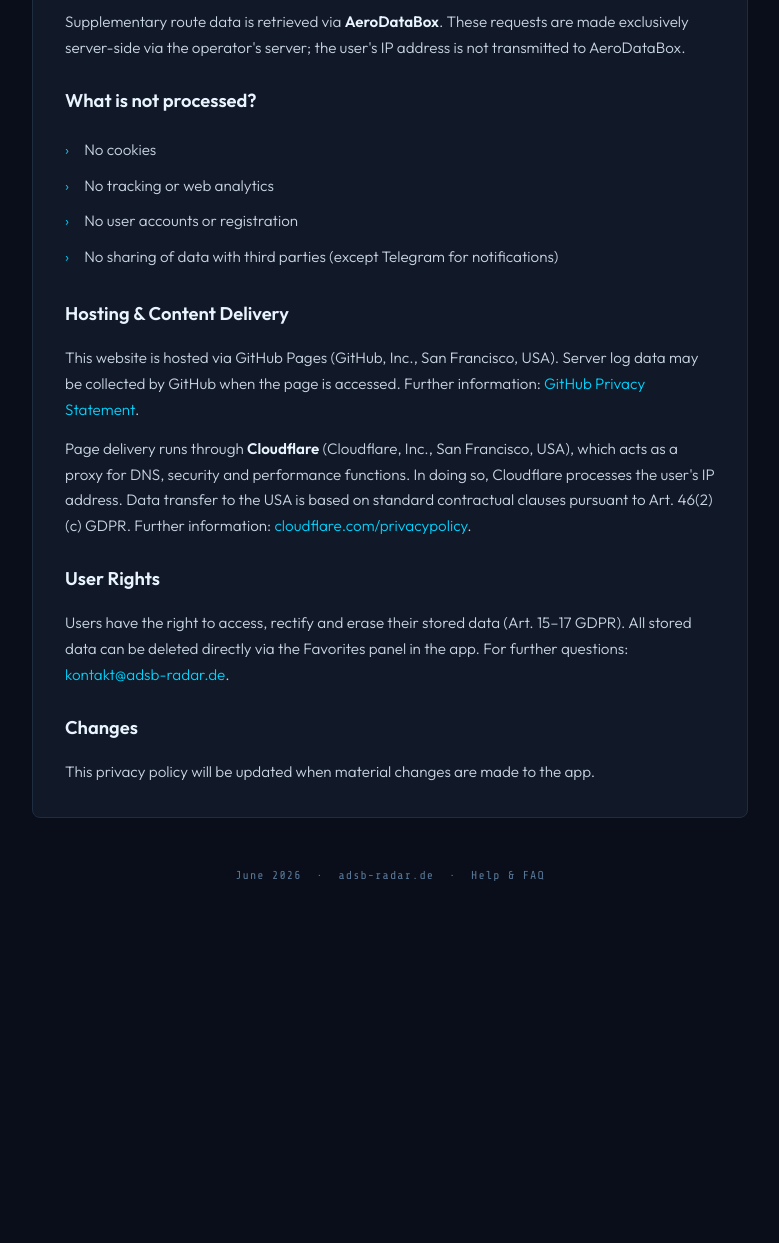
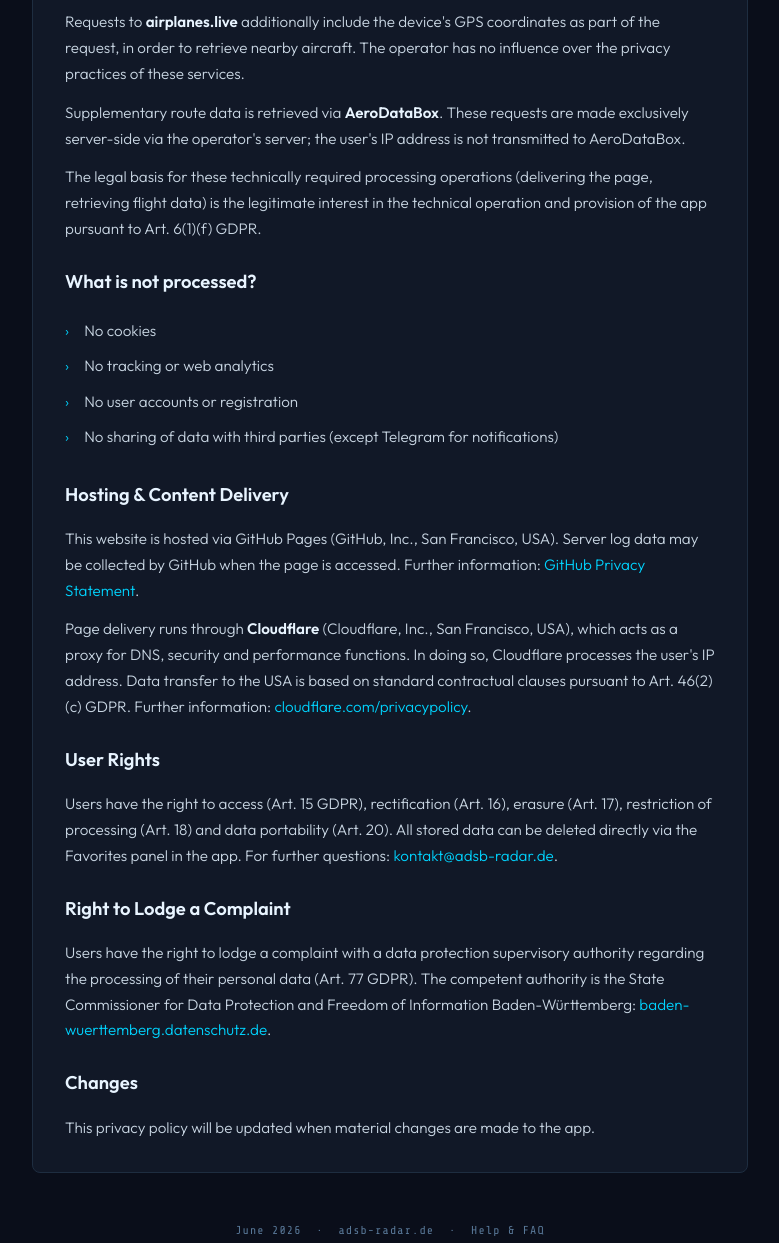
Before and after one commit to Mortlord/adsb-radar-public, a plain HTML site: page legal_en.html in a window 1280 px wide. Shown: the part 2259-3502 px from the top of the page, without its empty margins (250-1029 px from the left). Before the commit the page ends 3225 px from the top, so only its background shows below. Drawn offline with nearby package versions, Linux system fonts and the light colour scheme.

Commit message:
Add files via upload

```diff
--- a/legal_en.html
+++ b/legal_en.html
@@ -280,6 +280,7 @@
       <span class="tag">Configured radius</span>
     </div>
     <p>Legal basis: Consent pursuant to Art. 6(1)(a) GDPR, given by actively saving data in the app. Data is used solely for delivering Telegram notifications and is not shared with third parties.</p>
+    <p>Consent can be withdrawn at any time with effect for the future by deleting the stored data via the Favorites panel in the app. The lawfulness of processing carried out before withdrawal remains unaffected.</p>
     <p>The server is operated via <strong style="color:var(--heading)">Railway</strong> (Railway Corp., San Francisco, USA). Data transfer to the USA is based on standard contractual clauses pursuant to Art. 46(2)(c) GDPR. Further information: <a href="https://railway.app/legal/privacy" target="_blank">railway.app/legal/privacy</a>.</p>
     <p>Notifications are delivered via the <strong style="color:var(--heading)">Telegram Bot API</strong> (Telegram FZ LLC, Dubai, UAE). Further information: <a href="https://telegram.org/privacy" target="_blank">telegram.org/privacy</a>.</p>
     <p>Stored data is automatically deleted after 30 days of inactivity. Immediate deletion is available at any time via the Favorites panel in the app.</p>
@@ -296,6 +297,7 @@
     </div>
     <p>Requests to <strong style="color:var(--heading)">airplanes.live</strong> additionally include the device's GPS coordinates as part of the request, in order to retrieve nearby aircraft. The operator has no influence over the privacy practices of these services.</p>
     <p>Supplementary route data is retrieved via <strong style="color:var(--heading)">AeroDataBox</strong>. These requests are made exclusively server-side via the operator's server; the user's IP address is not transmitted to AeroDataBox.</p>
+    <p>The legal basis for these technically required processing operations (delivering the page, retrieving flight data) is the legitimate interest in the technical operation and provision of the app pursuant to Art. 6(1)(f) GDPR.</p>
 
     <h2>What is not processed?</h2>
     <ul>
@@ -310,7 +312,10 @@
     <p>Page delivery runs through <strong style="color:var(--heading)">Cloudflare</strong> (Cloudflare, Inc., San Francisco, USA), which acts as a proxy for DNS, security and performance functions. In doing so, Cloudflare processes the user's IP address. Data transfer to the USA is based on standard contractual clauses pursuant to Art. 46(2)(c) GDPR. Further information: <a href="https://www.cloudflare.com/privacypolicy/" target="_blank">cloudflare.com/privacypolicy</a>.</p>
 
     <h2>User Rights</h2>
-    <p>Users have the right to access, rectify and erase their stored data (Art. 15–17 GDPR). All stored data can be deleted directly via the Favorites panel in the app. For further questions: <a href="mailto:kontakt@adsb-radar.de">kontakt@adsb-radar.de</a>.</p>
+    <p>Users have the right to access (Art. 15 GDPR), rectification (Art. 16), erasure (Art. 17), restriction of processing (Art. 18) and data portability (Art. 20). All stored data can be deleted directly via the Favorites panel in the app. For further questions: <a href="mailto:kontakt@adsb-radar.de">kontakt@adsb-radar.de</a>.</p>
+
+    <h2>Right to Lodge a Complaint</h2>
+    <p>Users have the right to lodge a complaint with a data protection supervisory authority regarding the processing of their personal data (Art. 77 GDPR). The competent authority is the State Commissioner for Data Protection and Freedom of Information Baden-Württemberg: <a href="https://www.baden-wuerttemberg.datenschutz.de" target="_blank">baden-wuerttemberg.datenschutz.de</a>.</p>
 
     <h2>Changes</h2>
     <p>This privacy policy will be updated when material changes are made to the app.</p>
```
